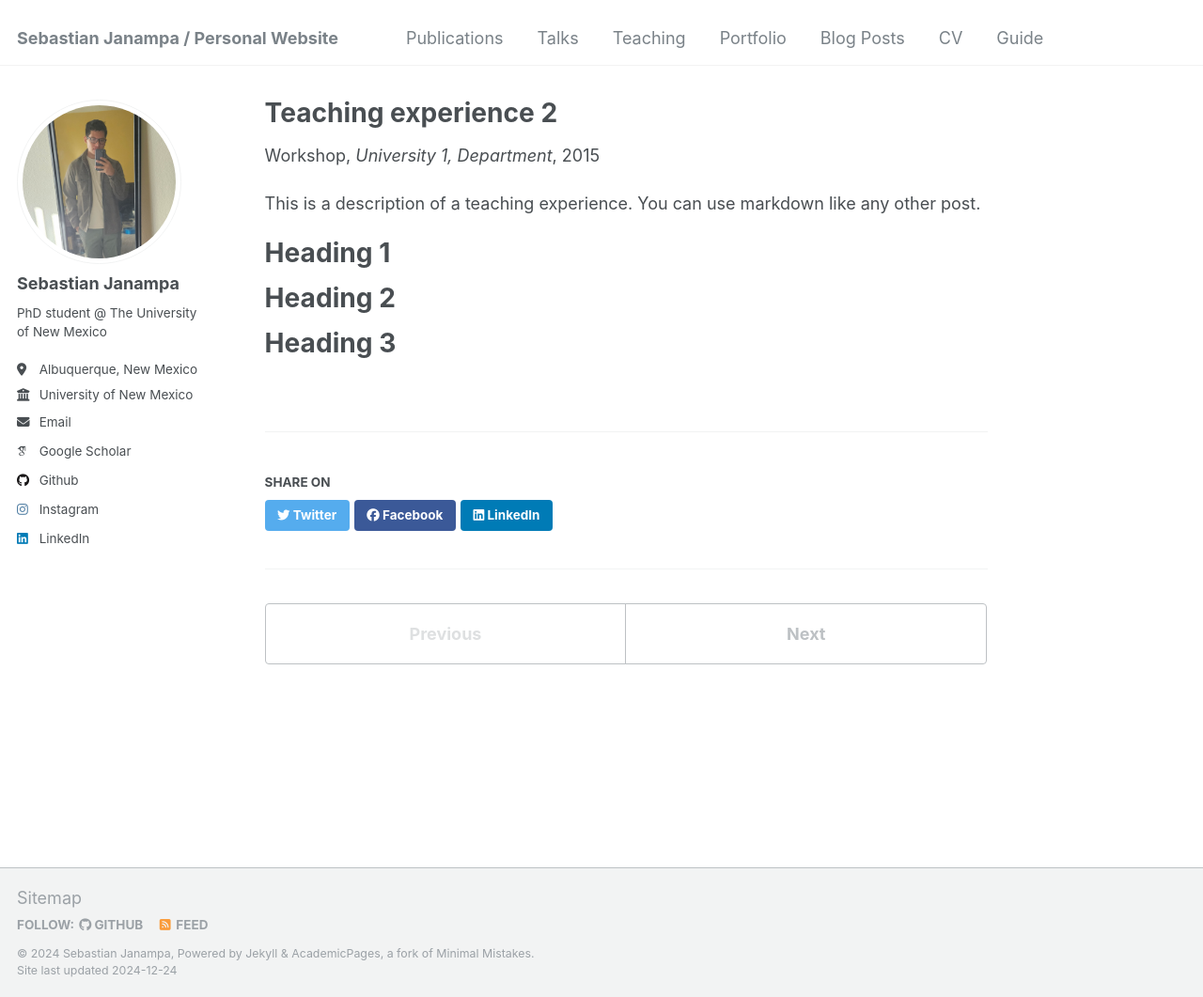
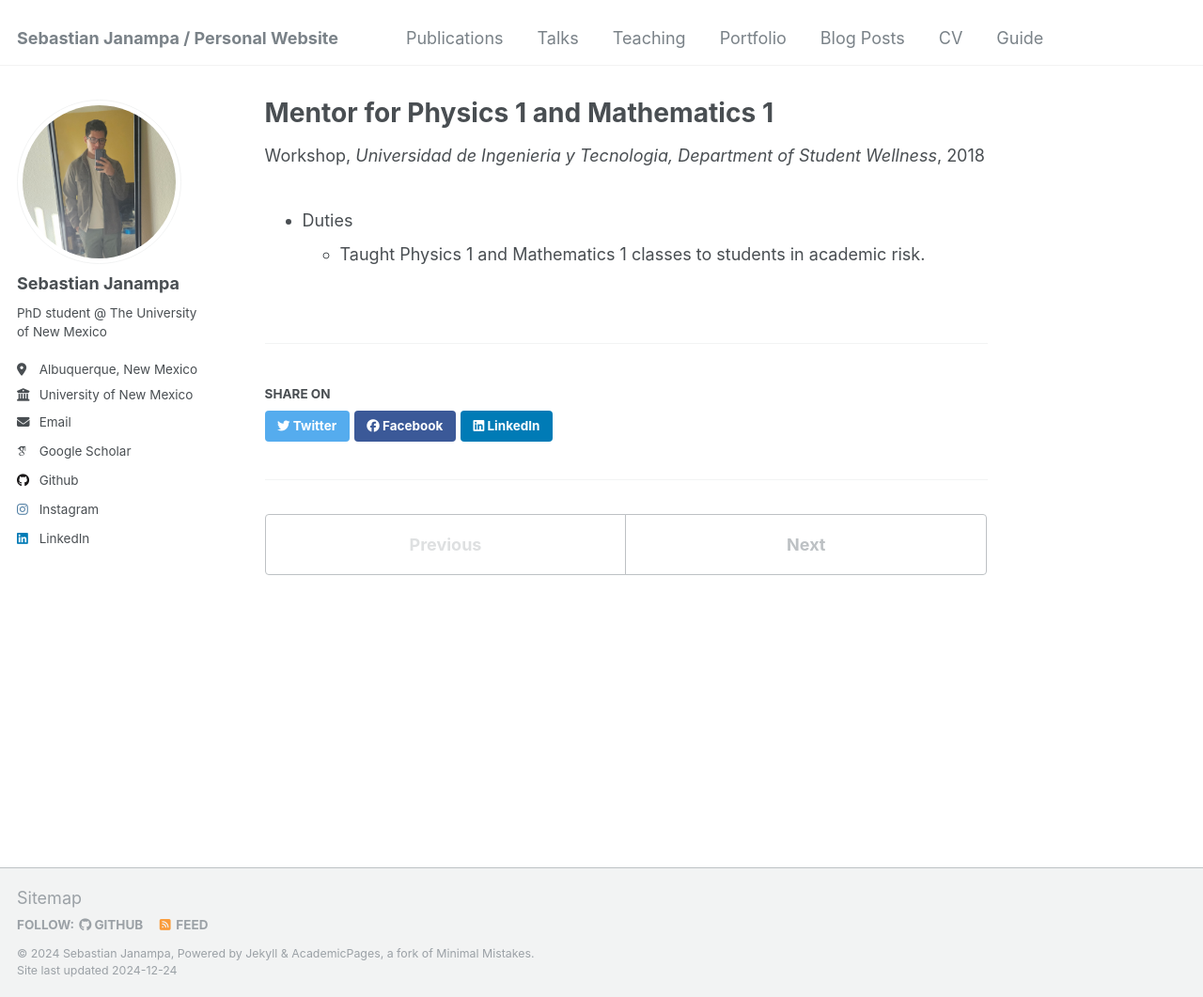
Before and after one commit to SebastianJanampa/SebastianJanampa.github.io, a Jekyll site: the page built from _teaching/2015-spring-teaching-2.md, in a window 1280 px wide and 1061 px high. Shown: the whole window at 94% size. Built offline with Jekyll 4.4.1, drawn with Linux system fonts in a browser that asks for light colours; some web fonts are replaced.

Commit message:
Update 2015-spring-teaching-2.md

```diff
--- a/_teaching/2015-spring-teaching-2.md
+++ b/_teaching/2015-spring-teaching-2.md
@@ -1,20 +1,12 @@
 ---
-title: "Teaching experience 2"
+title: "Mentor for Physics 1 and Mathematics 1"
 collection: teaching
 type: "Workshop"
 permalink: /teaching/2015-spring-teaching-1
-venue: "University 1, Department"
-date: 2015-01-01
-location: "City, Country"
+venue: "Universidad de Ingenieria y Tecnologia, Department of Student Wellness"
+date: 2018-03-01
+location: "Lima, Peru"
 ---
 
-This is a description of a teaching experience. You can use markdown like any other post.
-
-Heading 1
-======
-
-Heading 2
-======
-
-Heading 3
-======
+* Duties
+  *  Taught Physics 1 and Mathematics 1 classes to students in academic risk.
```
